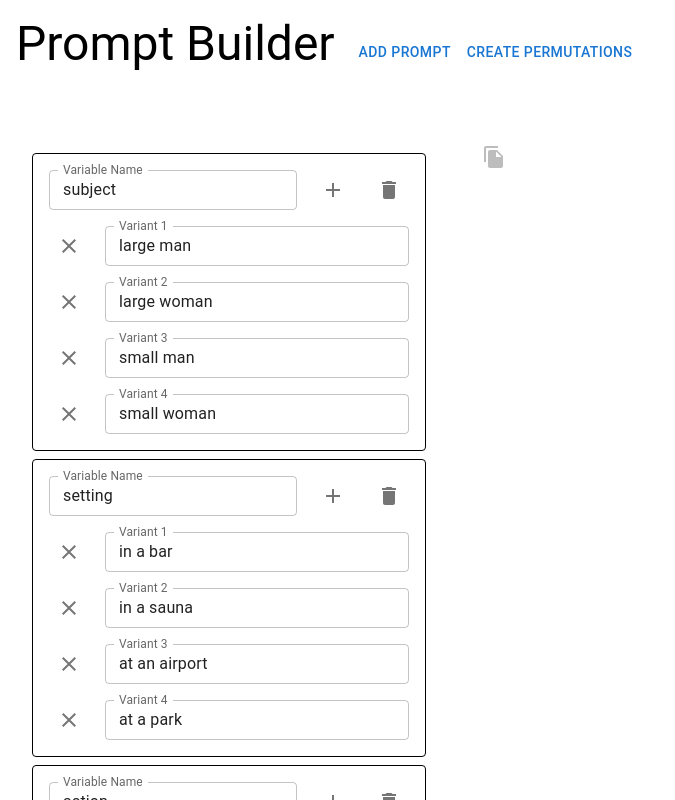
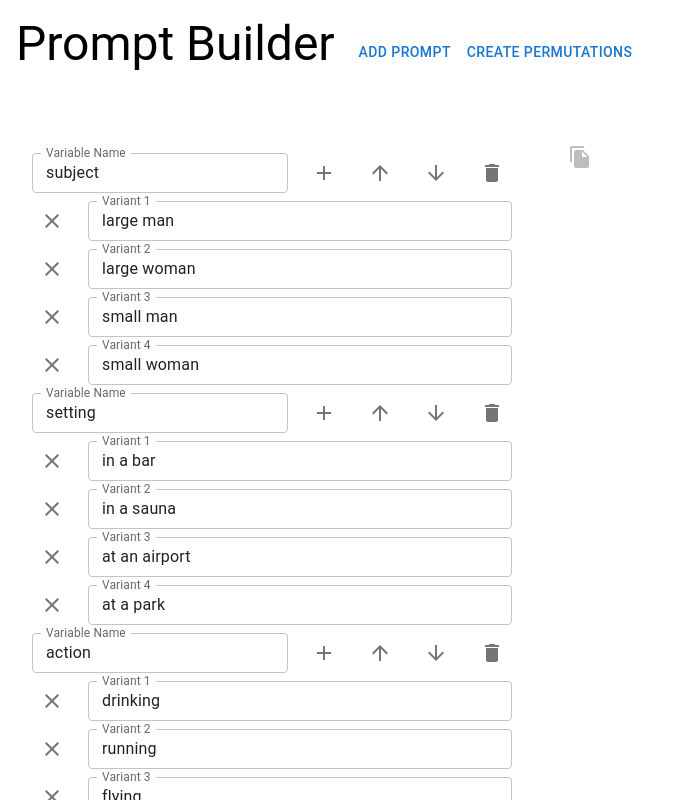
Before and after one commit to jerazost/prompt-builder, a React (Create React App) app: page / in a window 1280 px wide. Shown: the top 800 px of the page, without its empty margins (0-675 px from the left). Built offline with nearby package versions, Linux system fonts and the light colour scheme.

Commit message:
Adding ability to change the order of prompt forms.

```diff
--- a/src/components/PromptPartial.tsx
+++ b/src/components/PromptPartial.tsx
@@ -5,7 +5,7 @@ import IconButton from "@mui/material/IconButton";
 import DeleteIcon from "@mui/icons-material/Delete";
 import AddIcon from "@mui/icons-material/Add";
 import ClearIcon from "@mui/icons-material/Clear";
-
+import { ArrowUpward, ArrowDownward } from "@mui/icons-material";
 /**
  * @interface IPromptPartialProps
  *
@@ -45,6 +45,7 @@ interface IPromptPartialProps {
 
   deletePromptText: (i: number) => void;
   addPromptText: () => void;
+  handleMoveItem: (newIndex: number) => void;
 }
 
 /**
@@ -71,6 +72,7 @@ export const PromptPartial: FC<IPromptPartialProps> = ({
   addPromptText,
   deletePromptText,
   handleDelete,
+  handleMoveItem,
 }) => {
   const handleVariableNameChange = (
     event: ChangeEvent<HTMLInputElement | HTMLTextAreaElement>
@@ -94,10 +96,8 @@ export const PromptPartial: FC<IPromptPartialProps> = ({
       sx={{
         display: "flex",
         flexDirection: "column",
-        gap: 2,
-        p: 2,
-        border: "1px solid",
-        borderRadius: 1,
+        gap: 1,
+        minWidth: "30rem",
       }}
     >
       <Box
@@ -117,6 +117,12 @@ export const PromptPartial: FC<IPromptPartialProps> = ({
         />
         <IconButton onClick={addPromptText}>
           <AddIcon />
+        </IconButton>
+        <IconButton onClick={() => handleMoveItem(0)}>
+          <ArrowUpward />
+        </IconButton>
+        <IconButton onClick={() => handleMoveItem(1)}>
+          <ArrowDownward />
         </IconButton>
         <IconButton onClick={handleDelete}>
           <DeleteIcon />
```
